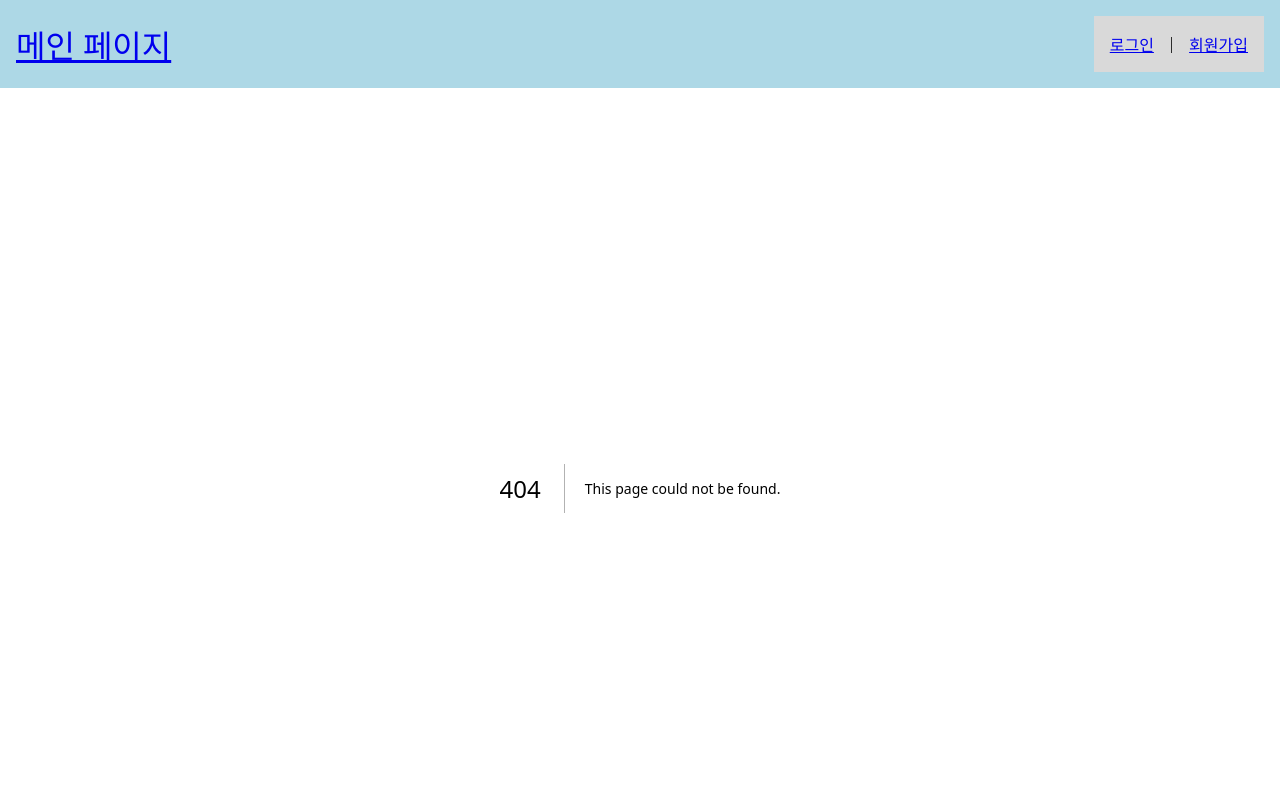
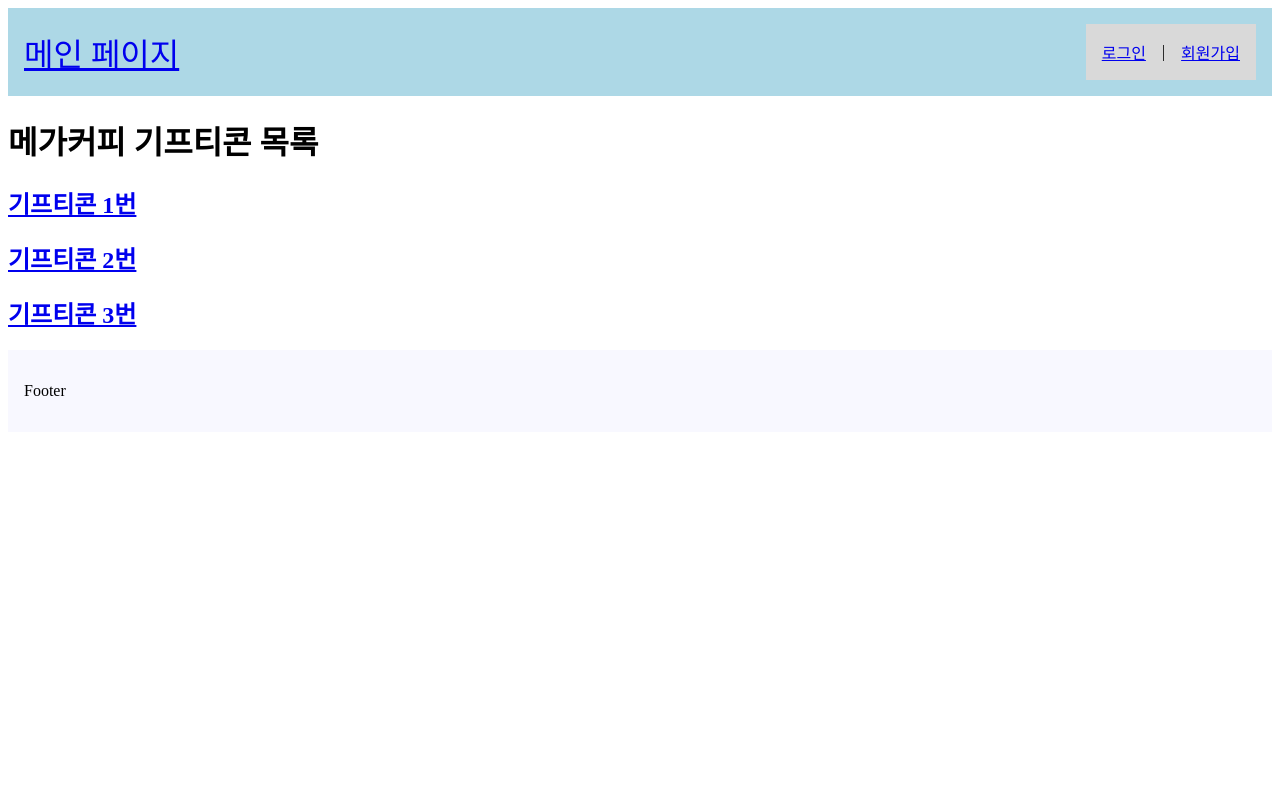
Before and after one commit to dev-honing/Gifticon, a Next.js app in the folder family-gifticon/: page /gifts/drink/mega_coffee in a window 1280 px wide. Before the commit this address had no page. Shown: the top 800 px of the page. Built offline with nearby package versions, Linux system fonts and the light colour scheme.

Commit message:
Fix: 메가커피의 라우트 경로 수정

```diff
--- a/family-gifticon/app/gifts/mega_coffee/[megaCoffeeId]/page.tsx
+++ b/family-gifticon/app/gifts/drink/mega_coffee/[megaCoffeeId]/page.tsx
@@ -5,7 +5,7 @@
 }) {
   return (
     <div>
-      <h1>현재 URL: /gifts/mega_coffee/{params.megaCoffeeId}</h1>
+      <h1>현재 URL: /gifts/drink/mega_coffee/{params.megaCoffeeId}</h1>
     </div>
   );
 }
--- /dev/null
+++ b/family-gifticon/app/gifts/drink/mega_coffee/page.tsx
@@ -0,0 +1,16 @@
+export default function MegaCoffee() {
+  return (
+    <>
+      <h1>메가커피 기프티콘 목록</h1>
+      <h2>
+        <a href="/gifts/drink/mega_coffee/1">기프티콘 1번</a>
+      </h2>
+      <h2>
+        <a href="/gifts/drink/mega_coffee/2">기프티콘 2번</a>
+      </h2>
+      <h2>
+        <a href="/gifts/drink/mega_coffee/3">기프티콘 3번</a>
+      </h2>
+    </>
+  );
+}
```
Also changed, not shown: family-gifticon/app/gifts/drink/page.tsx (+7 -1 lines), family-gifticon/app/gifts/mega_coffee/page.tsx (deleted, +0 -16 lines).
